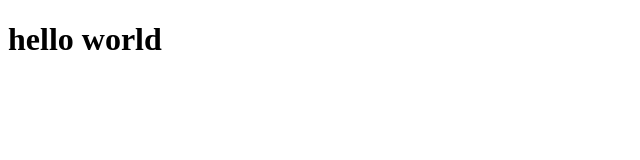
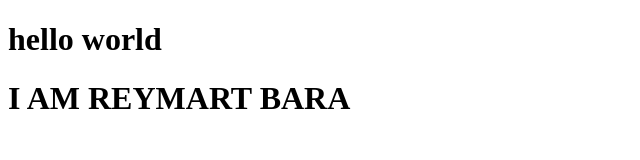
Before and after one commit to ReymartAtYourservice/ReymartAtYourservice.github.io, a plain HTML site: page index.html in a window 1280 px wide. Shown: the whole page, without its empty margins (0-640 px from the left). Drawn offline with Linux system fonts and the light colour scheme.

Commit message:
Update index.html

```diff
--- a/index.html
+++ b/index.html
@@ -7,6 +7,7 @@
 </head>
 <body>
 	<h1>hello world</h1>
+	<h1>I AM REYMART BARA</h1>
 
 </body>
 </html>
```
